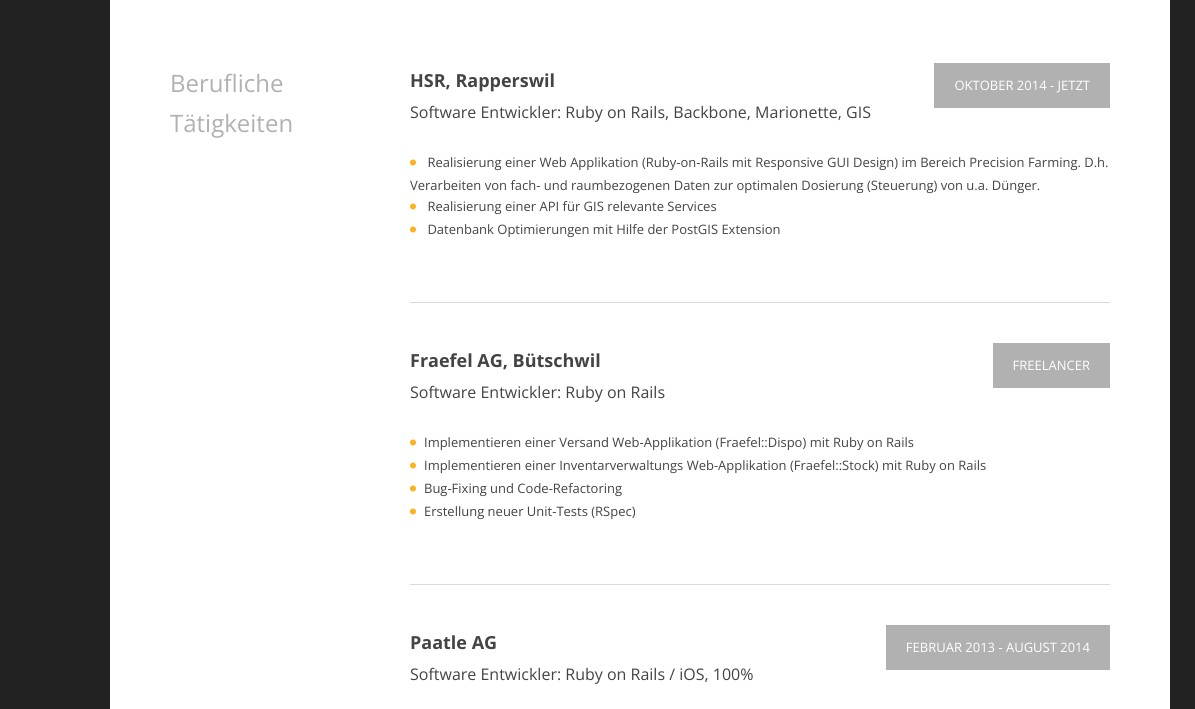
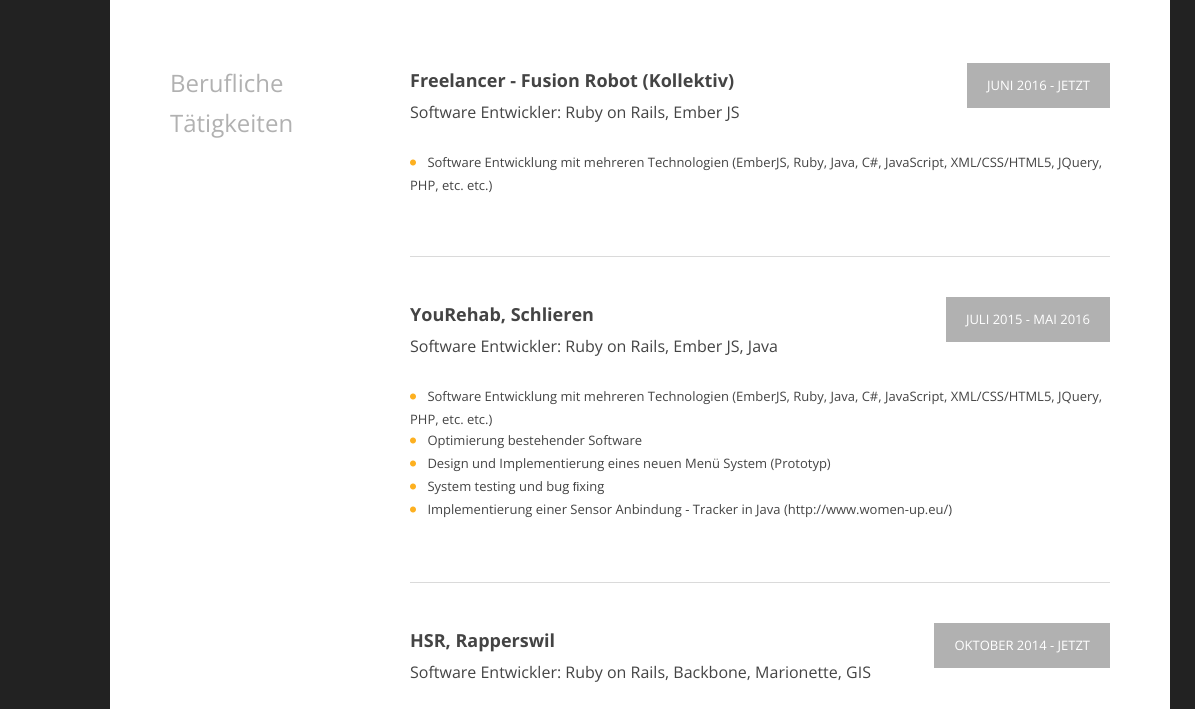
Before and after one commit to tzhbami7/Curriculum-Vitae, a plain HTML site: page index.html in a window 1280 px wide. Shown: the part 661-1370 px from the top of the page, 0-1195 px from the left. Drawn offline with nearby package versions, Linux system fonts and the light colour scheme.

Commit message:
Update index.html
Bump - Work

```diff
--- a/index.html
+++ b/index.html
@@ -99,6 +99,42 @@
         </div><!-- end .span3 -->
 
         <div class="span9">
+          <div class="cv-item">
+            <p class="period">Juni 2016 - Jetzt</p>
+            <h3><strong>Freelancer - Fusion Robot (Kollektiv)</strong></h3>
+            <h4>Software Entwickler: Ruby on Rails, Ember JS</h4>
+            <br>
+            <ul class="fill-circle">
+              <li>
+                Software Entwicklung mit mehreren Technologien (EmberJS, Ruby, Java, C#, JavaScript, XML/CSS/HTML5, JQuery, PHP, etc. etc.)
+              </li>
+            </ul>
+          </div><!-- end .cv-item -->
+
+          <div class="cv-item">
+            <p class="period">Juli 2015 - Mai 2016</p>
+            <h3><strong>YouRehab, Schlieren</strong></h3>
+            <h4>Software Entwickler: Ruby on Rails, Ember JS, Java</h4>
+            <br>
+            <ul class="fill-circle">
+              <li>
+                Software Entwicklung mit mehreren Technologien (EmberJS, Ruby, Java, C#, JavaScript, XML/CSS/HTML5, JQuery, PHP, etc. etc.)
+              </li>
+              <li>
+                Optimierung bestehender Software
+              </li>
+              <li>
+                Design und Implementierung eines neuen Menü System (Prototyp)
+              </li>
+              <li>
+                System testing und bug ﬁxing
+              </li>
+              <li>
+                Implementierung einer Sensor Anbindung - Tracker in Java (http://www.women-up.eu/)
+              </li>
+            </ul>
+          </div><!-- end .cv-item -->
+
           <div class="cv-item">
             <p class="period">Oktober 2014 - Jetzt</p>
             <h3><strong>HSR, Rapperswil</strong></h3>
```
